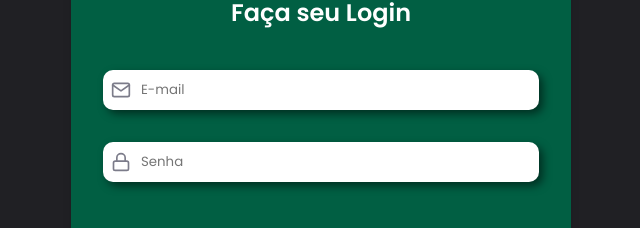
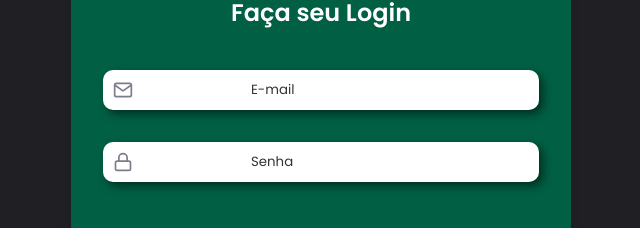
Before and after one commit to IvanM4rtin5/DtMoney-Frontend, a React (Create React App) app: page / in a window 1280 px wide. Shown: the part 182-410 px from the top of the page, without its empty margins (319-959 px from the left). Built offline with nearby package versions, Linux system fonts and the light colour scheme.

Commit message:
Update styles.ts

```diff
--- a/src/components/Input/styles.ts
+++ b/src/components/Input/styles.ts
@@ -5,37 +5,39 @@ display: flex;
   justify-content: center;
   align-items: center;
   width: auto;
-
   background-color: var(--white);
   color: var(--gray2);
   margin-bottom: 8px;
   border-radius: 10px;
   box-shadow: 4px 4px 8px rgba(0, 0, 0, 0.5);
-
+  position: relative;
 
   > input {
-    height:auto ;
+    height: auto;
     width: 200px;
-    padding: 10px;
+    padding: 10px 10px 10px 30px;
     border-radius: 10px;
     background-color: var(--white);
+    color: var(--gray2);
+    border: 0;
+    position: relative;
 
-    color:var(--gray2) ;
-    border: 0;
+    &:focus {
+      outline: none;
+      box-shadow: none;
+      background-color: var(--white);
+    }
 
-    &:placeholder{
-        margin-left:-100px;
+    &::placeholder {
       color: var(--gray4);
     }
   }
 
-input:focus {
-    outline: none;
-    box-shadow: none;
-    background-color: var(--white);
-}
   > svg {
+    position: absolute;
+    left: 10px; /* Ajuste a posição do ícone dentro do input */
+    top: 50%;
+    transform: translateY(-50%);
     color: var(--gray5);
-        margin-left: -200px;
   }
 `;
```
Lines whose indentation alone changed are shown as unchanged.
